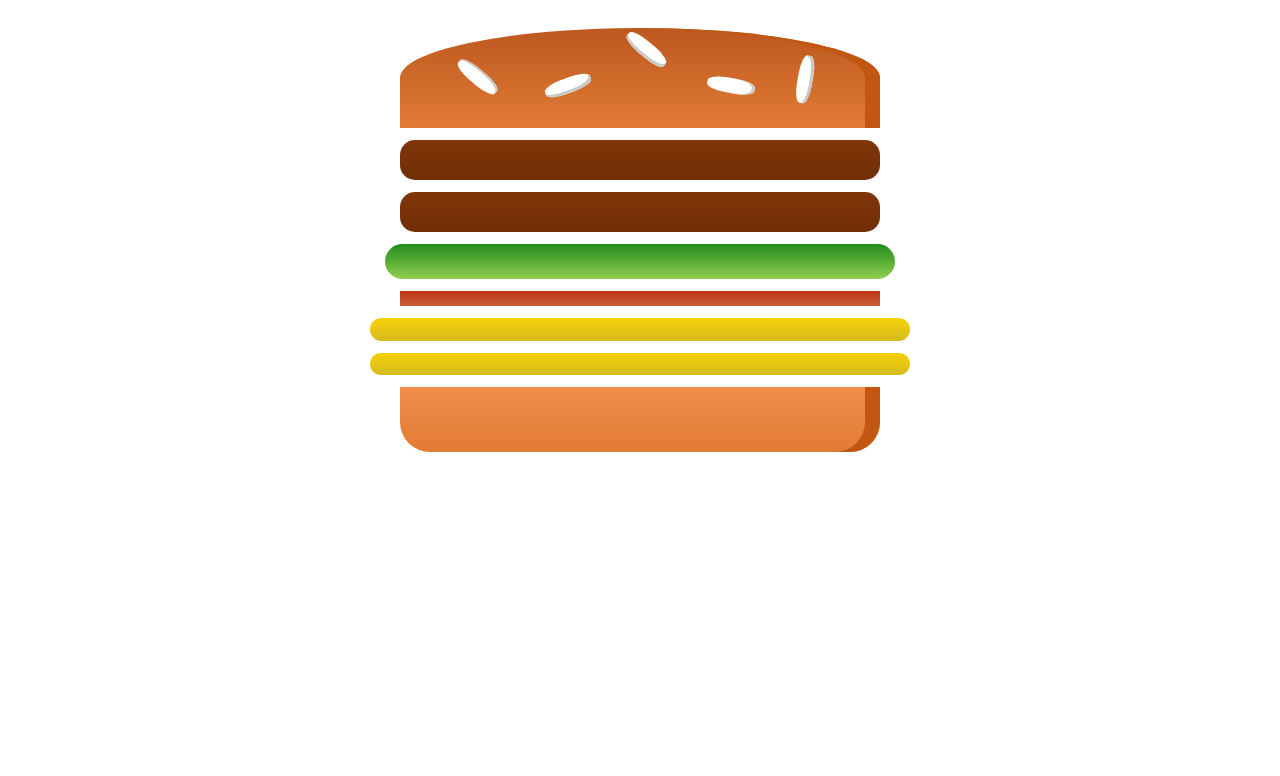
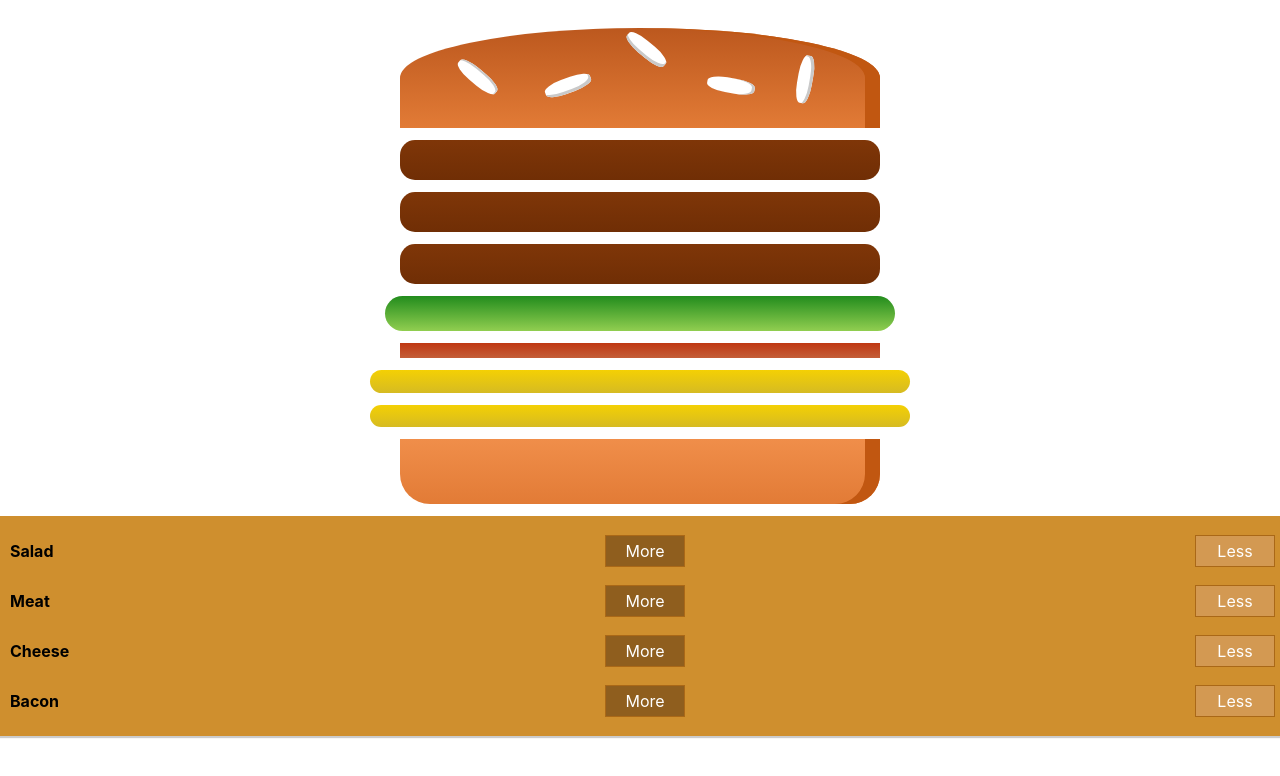
Before and after one commit to darkdoomrag3/Burger-builder-and-order-in-react, a React (Create React App) app: page / in a window 1280 px wide. Shown: the top 776 px of the page. Built offline with nearby package versions, Linux system fonts and the light colour scheme.

Commit message:
adding burger Controls

```diff
--- a/src/BurgerMaker/BagerMaker.js
+++ b/src/BurgerMaker/BagerMaker.js
@@ -1,5 +1,6 @@
 import React from 'react'
 import Burger from '../component/Burger/Burger'
+import BurgerControls from '../component/BurgerControls/BurgerControls'
 
 
 
@@ -7,7 +8,7 @@
 
 state={
     ingrediant : {
-        meat : 2,
+        meat : 3,
         salad : 1,
         bacon : 1,
         cheese : 2
@@ -19,6 +20,8 @@
         return (
             <div>
                 <Burger ingrediant={this.state.ingrediant} />
+                <BurgerControls/>
+
 
             </div>
         )
--- a/src/component/Burger/Burger.js
+++ b/src/component/Burger/Burger.js
@@ -1,6 +1,6 @@
-import React from 'react'
-import BurgerIngridiants from './BurgerIngridiants/BurgerIngridiants'
-import './burger.css'
+import React from 'react';
+import BurgerIngridiants from './BurgerIngridiants/BurgerIngridiants';
+import './burger.css';
 
 const Burger = (props) => {
 
@@ -8,7 +8,9 @@
    .map(igKey=>{
     return [...Array(props.ingrediant[igKey])].map((_,i)=>{
         return <BurgerIngridiants type={igKey} key={igKey + 1} />
-    })
+    }).reduce((arr,el)=>{
+       return arr.concat(el)
+    },[])
 
    })
 
--- /dev/null
+++ b/src/component/BurgerControls/BurgerControl/BurgerControl.js
@@ -0,0 +1,15 @@
+import React from 'react';
+import './burgercontrol.css';
+
+
+const BurgerControl = (props) => {
+    return (
+        <div className='BuildControl'>
+            <div className='Label'>{props.label}</div>
+            <button className='More'>More</button>
+            <button className='Less'>Less</button>
+        </div>
+    )
+}
+
+export default BurgerControl
--- /dev/null
+++ b/src/component/BurgerControls/BurgerControl/burgercontrol.css
@@ -0,0 +1,56 @@
+.BuildControl {
+    display: flex;
+    justify-content: space-between;
+    align-items: center;
+    margin: 5px 0;
+}
+
+.BuildControl button {
+    display: block;
+    font: inherit;
+    padding: 5px;
+    margin: 0 5px;
+    width: 80px;
+    border: 1px solid #AA6817;
+    cursor: pointer;
+    outline: none;
+}
+
+.BuildControl button:disabled {
+    background-color: #AC9980;
+    border: 1px solid #7E7365;
+    color: #ccc;
+    cursor: default;
+}
+
+.BuildControl button:hover:disabled {
+    background-color: #AC9980;
+    color: #ccc;
+    cursor: not-allowed;
+}
+
+.Label {
+    padding: 10px;
+    font-weight: bold;
+    width: 80px;
+}
+
+.BuildControl .Less {
+    background-color: #D39952;
+    color: white;
+}
+
+.BuildControl .More {
+    background-color: #8F5E1E;
+    color: white;
+}
+
+.BuildControl .Less:hover, .BuildControl .Less:active {
+    background-color: #DAA972;
+    color: white;
+}
+
+.BuildControl .More:hover,.BuildControl .More:active {
+    background-color: #99703F;
+    color: white;
+}
--- /dev/null
+++ b/src/component/BurgerControls/BurgerControls.js
@@ -0,0 +1,26 @@
+import React from 'react'
+import BurgerControl from './BurgerControl/BurgerControl'
+import './burgercontrols.css';
+
+
+const controls = [
+    { label: 'Salad', type: 'salad' },
+    { label: 'Meat', type: 'meat' },
+    { label: 'Cheese', type: 'cheese' },
+    { label: 'Bacon', type: 'bacon' }
+
+]
+
+const BurgerControls = (props) => {
+    return (
+        <div className='BuildControls'>
+
+        {controls.map(cntrl=>
+            <BurgerControl key={cntrl.label} label={cntrl.label} />
+        )}
+
+        </div>
+    )
+}
+
+export default BurgerControls
--- /dev/null
+++ b/src/component/BurgerControls/burgercontrols.css
@@ -0,0 +1,11 @@
+.BuildControls{
+    width: 100%;
+    display: flex;
+    flex-direction: column;
+    box-shadow: 0 2px 1px #ccc;
+    margin: auto;
+    padding: 10px 0;
+    background-color: #cF8F2e;
+
+
+    }
```
